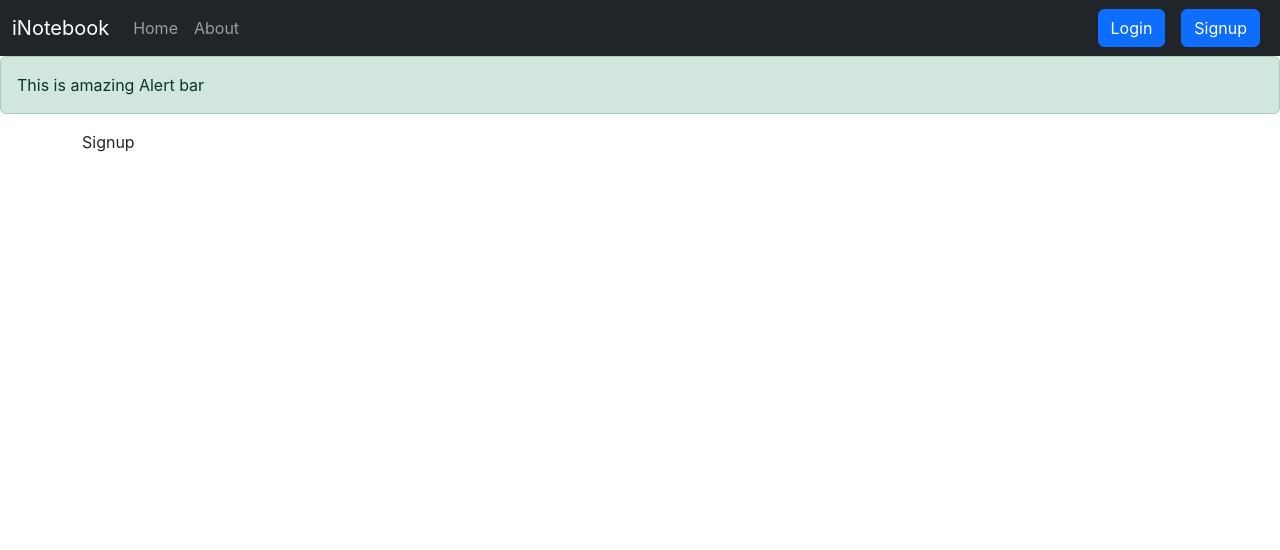
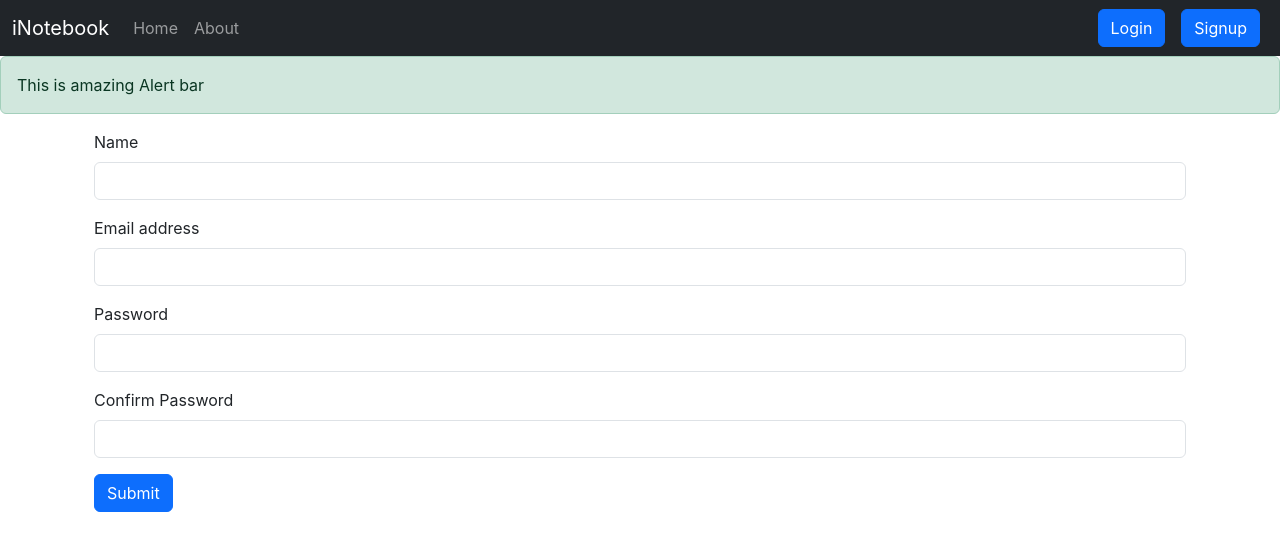
Before and after one commit to VidyaSagarMehar/Todo-App-MERN, a React (Create React App) app: page /signup in a window 1280 px wide. Shown: the top 550 px of the page. Built offline with nearby package versions, Linux system fonts and the light colour scheme.

Commit message:
Signup component added

```diff
--- a/src/Components/Signup.js
+++ b/src/Components/Signup.js
@@ -1,7 +1,108 @@
-import React from 'react';
+import React, { useState } from 'react';
+import { useHistory } from 'react-router-dom';
 
 function Signup() {
-	return <div>Signup</div>;
+	const [credentials, setCredentials] = useState({
+		name: '',
+		email: '',
+		password: '',
+		cpassword: '',
+	});
+
+	let history = useHistory();
+	const handleSubmit = async (e) => {
+		e.preventDefault();
+
+		const { name, email, password } = credentials;
+
+		const response = await fetch(`http://localhost:5000/api/auth/createuser`, {
+			method: 'POST',
+			headers: {
+				'Content-Type': 'application/json',
+			},
+			body: JSON.stringify({
+				name,
+				email,
+				password,
+			}),
+		});
+		const json = await response.json();
+		console.log(json);
+		if (json.success) {
+			//Save the auth token and redirect
+			localStorage.setItem('token', json.authtoken);
+			history.push('/');
+		} else {
+			alert('Invalid Credential');
+		}
+	};
+	const onChange = (e) => {
+		setCredentials({ ...credentials, [e.target.name]: e.target.value });
+	};
+	return (
+		<div className="container">
+			<form onSubmit={handleSubmit}>
+				<div className="mb-3">
+					<label htmlFor="name" className="form-label">
+						Name
+					</label>
+					<input
+						name="name"
+						type="text"
+						className="form-control"
+						id="name"
+						aria-describedby="emailHelp"
+						onChange={onChange}
+					/>
+				</div>
+				<div className="mb-3">
+					<label htmlFor="email" className="form-label">
+						Email address
+					</label>
+					<input
+						name="email"
+						type="email"
+						className="form-control"
+						id="email"
+						aria-describedby="emailHelp"
+						onChange={onChange}
+					/>
+				</div>
+				<div className="mb-3">
+					<label htmlFor="password" className="form-label">
+						Password
+					</label>
+					<input
+						name="password"
+						type="password"
+						className="form-control"
+						id="password"
+						onChange={onChange}
+						minLength={5}
+						required
+					/>
+				</div>
+				<div className="mb-3">
+					<label htmlFor="cpassword" className="form-label">
+						Confirm Password
+					</label>
+					<input
+						name="cpassword"
+						type="password"
+						className="form-control"
+						id="cpassword"
+						onChange={onChange}
+						minLength={5}
+						required
+					/>
+				</div>
+
+				<button type="submit" className="btn btn-primary">
+					Submit
+				</button>
+			</form>
+		</div>
+	);
 }
 
 export default Signup;
```
Also changed, not shown: 1 other file (tests, documents, lock files or other folders).
